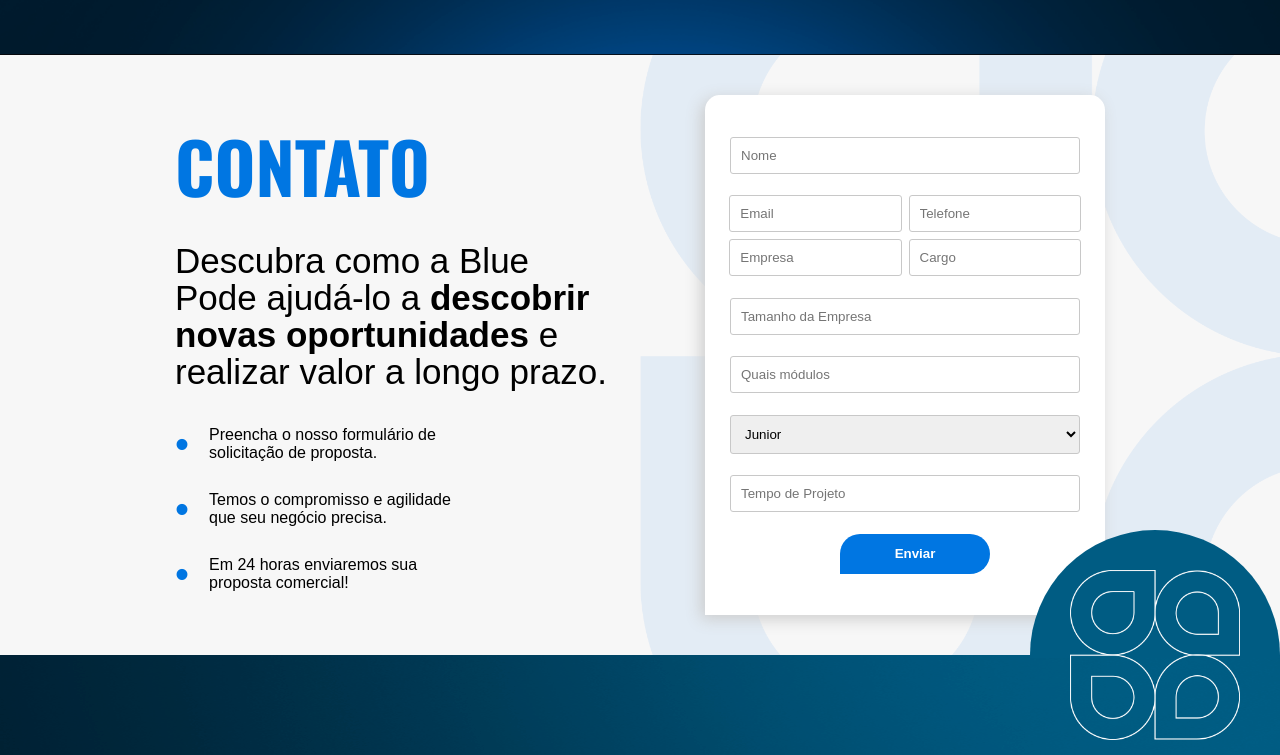
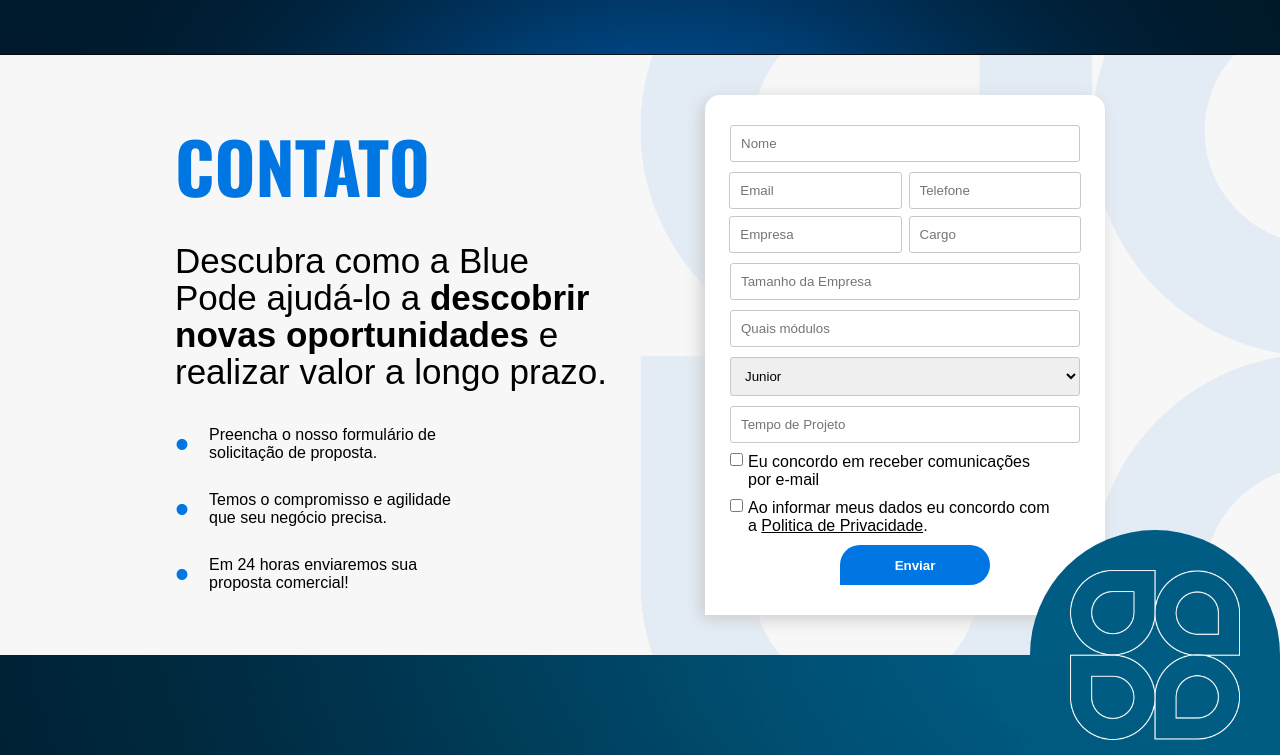
Before and after one commit to GustavoPec/Blue_consulting, a React (Create React App) app: page / in a window 1280 px wide. Shown: the part 1575-2330 px from the top of the page. Built offline with nearby package versions, Linux system fonts and the light colour scheme; some icons are missing.

Commit message:
Ajuste para versão final

```diff
--- a/src/screen/contato/index.js
+++ b/src/screen/contato/index.js
@@ -1,8 +1,11 @@
+import { useNavigate } from "react-router-dom";
 import { Footer } from "../../components/Footer";
 import { Navbar } from "../../components/Navbar";
 import * as Styles from "./style";
 
 export const Contato = () => {
+  let Navigate = useNavigate();
+
   return (
     <Styles.Main>
       <Styles.Navbar>
@@ -14,7 +17,7 @@
             <h1>ENTRE EM CONTATO</h1>
           </Styles.ContactTitle>
           <form
-            action="https://formsubmit.co/gustavogamerhg@gmail.com"
+            action="https://formsubmit.co/contato@blueconsulting.tec.br"
             method="POST"
           >
             <input type="hidden" name="_captcha" value="false" />
@@ -61,8 +64,12 @@
               autoComplete="off"
             />
 
-            <input type="hidden" name="_next" value="http://localhost:3000/" />
-            {/* <div className="LGPD">
+            <input
+              type="hidden"
+              name="_next"
+              value="http://www.blueconsulting.tec.br/"
+            />
+            <div className="LGPD">
               <div className="LgpdAgree">
                 <input
                   required
@@ -83,10 +90,18 @@
                 />
                 <span>
                   Ao informar meus dados eu concordo com <br /> a{" "}
-                  <u>Politica de Privacidade</u>.
+                  <u
+                    onClick={() => {
+                      Navigate("/Política-Privacidade");
+                      window.scrollTo(0, 0);
+                    }}
+                  >
+                    Politica de Privacidade
+                  </u>
+                  .
                 </span>
               </div>
-            </div> */}
+            </div>
             <button type="submit">Enviar</button>
           </form>
         </Styles.Forms>
--- a/src/screen/contato/style.js
+++ b/src/screen/contato/style.js
@@ -48,7 +48,7 @@
 
 export const Forms = styled.div`
   width: 400px;
-  height: 500px;
+  height: 600px;
   display: flex;
   flex-direction: column;
   justify-content: space-evenly;
@@ -88,6 +88,10 @@
       flex-direction: column;
       gap: 10px;
       width: 350px;
+
+      u {
+        cursor: pointer;
+      }
     }
 
     .LgpdAgree {
--- a/src/screen/home/index.js
+++ b/src/screen/home/index.js
@@ -169,7 +169,7 @@
           className="FormSpace"
         >
           <form
-            action="https://formsubmit.co/gustavogamerhg@gmail.com"
+            action="https://formsubmit.co/contato@blueconsulting.tec.br"
             method="POST"
           >
             <input type="hidden" name="_captcha" value="false" />
@@ -254,8 +254,12 @@
               required
               autoComplete="off"
             />
-            <input type="hidden" name="_next" value="http://localhost:3000/" />
-            {/* <div className="LGPD">
+            <input
+              type="hidden"
+              name="_next"
+              value="http://www.blueconsulting.tec.br/"
+            />
+            <div className="LGPD">
               <div className="LgpdAgree">
                 <input
                   required
@@ -276,10 +280,18 @@
                 />
                 <span>
                   Ao informar meus dados eu concordo com <br /> a{" "}
-                  <u>Politica de Privacidade</u>.
+                  <u
+                    onClick={() => {
+                      navigate("/Política-Privacidade");
+                      window.scrollTo(0, 0);
+                    }}
+                  >
+                    Politica de Privacidade
+                  </u>
+                  .
                 </span>
               </div>
-            </div> */}
+            </div>
             <button type="submit">Enviar</button>
           </form>
         </div>
--- a/src/screen/home/style.js
+++ b/src/screen/home/style.js
@@ -388,6 +388,10 @@
       flex-direction: column;
       gap: 10px;
       width: 350px;
+
+      u {
+        cursor: pointer;
+      }
     }
 
     .LgpdAgree {
--- a/src/screen/privacidade/index.js
+++ b/src/screen/privacidade/index.js
@@ -160,7 +160,7 @@
           lista. Portanto, a requisição de cancelamento deve ser feita novamente
           caso seja de seu interesse. Para alterar suas informações pessoais ou
           mesmo excluí-las do nosso banco de dados, basta enviar um email para
-          <strong>contato@blueconsulting.tec.br</strong>
+          <strong> contato@blueconsulting.tec.br</strong>
         </span>
         <span>
           <strong>Mudanças na Política de Privacidade</strong>
--- a/src/screen/privacidade/style.js
+++ b/src/screen/privacidade/style.js
@@ -29,7 +29,7 @@
   }
 
   span {
-    text-align: justify;
+    text-align: left;
     padding: 15px;
   }
 
--- a/src/screen/solucoes/components/ModulesDiffs/style.js
+++ b/src/screen/solucoes/components/ModulesDiffs/style.js
@@ -37,7 +37,7 @@
     flex-direction: column;
 
     h1 {
-      width: 135px;
+      width: 145px;
       border: none;
       font-size: 20px;
     }
--- a/src/screen/solucoes/style.js
+++ b/src/screen/solucoes/style.js
@@ -110,6 +110,7 @@
       height: 1000px;
       align-items: center;
       justify-content: center;
+      gap: 30px;
     }
   }
 `;
```
